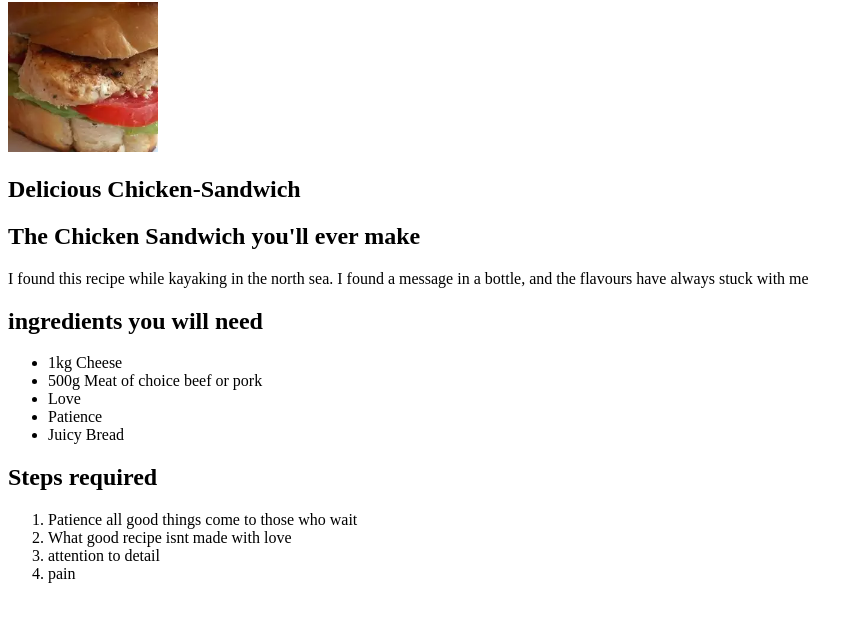
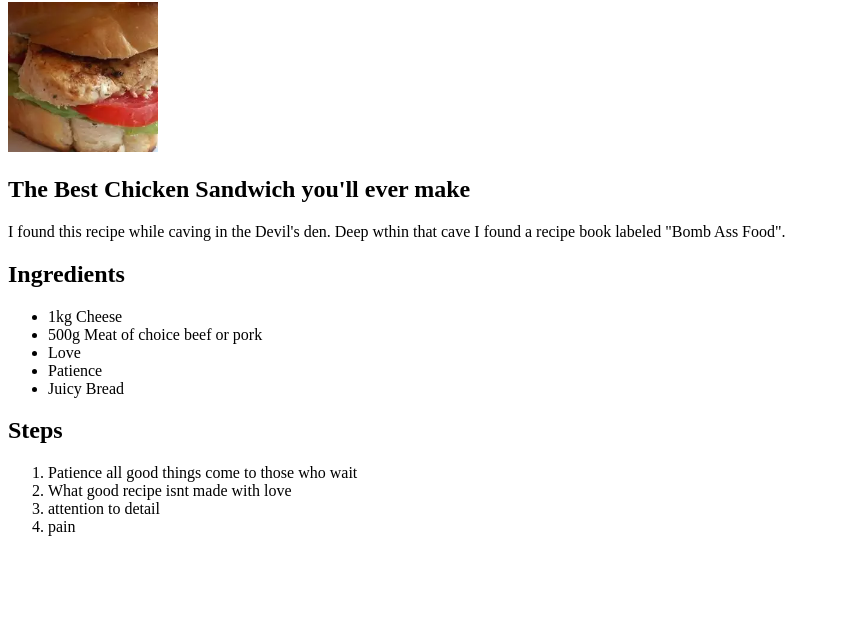
Before and after one commit to MaximusScrubacus/odin-recipes, a plain HTML site: page recipes/chicken-sandwich.html in a window 1280 px wide. Shown: the part 104-726 px from the top of the page, without its empty margins (0-863 px from the left). Drawn offline with Linux system fonts and the light colour scheme.

Commit message:
Removed redundant header double occurrence shortened headings "steps" and "Instructions"

```diff
--- a/recipes/chicken-sandwich.html
+++ b/recipes/chicken-sandwich.html
@@ -9,10 +9,9 @@
     <a href="../index.html">Home</a>
     <h1>Chicken Sandwich</h1>
             <img src="../images/chicken-sandwich.webp" alt="Chicken Chicken-Sandwich" width="150">
-        <h2>Delicious Chicken-Sandwich</h2>
-        <h2>The Chicken Sandwich you'll ever make</h2>
-        <p>I found this recipe while kayaking in the north sea. I found a message in a bottle, and the flavours have always stuck with me</p>
-    <h2>ingredients you will need</h2>
+        <h2>The Best Chicken Sandwich you'll ever make</h2>
+        <p>I found this recipe while caving in the Devil's den. Deep wthin that cave I found a recipe book labeled "Bomb Ass Food".</p>
+    <h2>Ingredients</h2>
         <ul>
             <li>1kg Cheese</li>
             <li>500g Meat of choice beef or pork</li>
@@ -20,7 +19,7 @@
             <li>Patience</li>
             <li>Juicy Bread</li>
         </ul>
-    <h2>Steps required</h2>
+    <h2>Steps</h2>
         <ol>
             <li>Patience all good things come to those who wait</li>
             <li>What good recipe isnt made with love</li>
```
